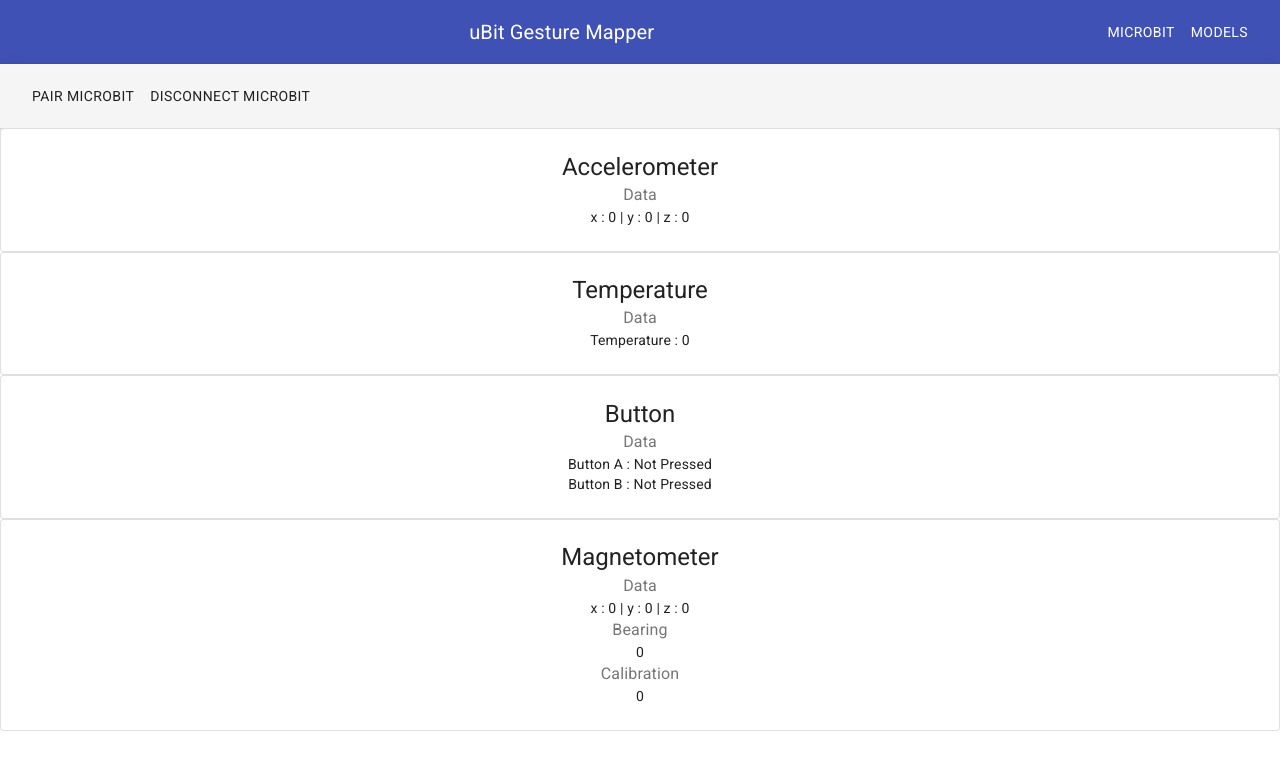
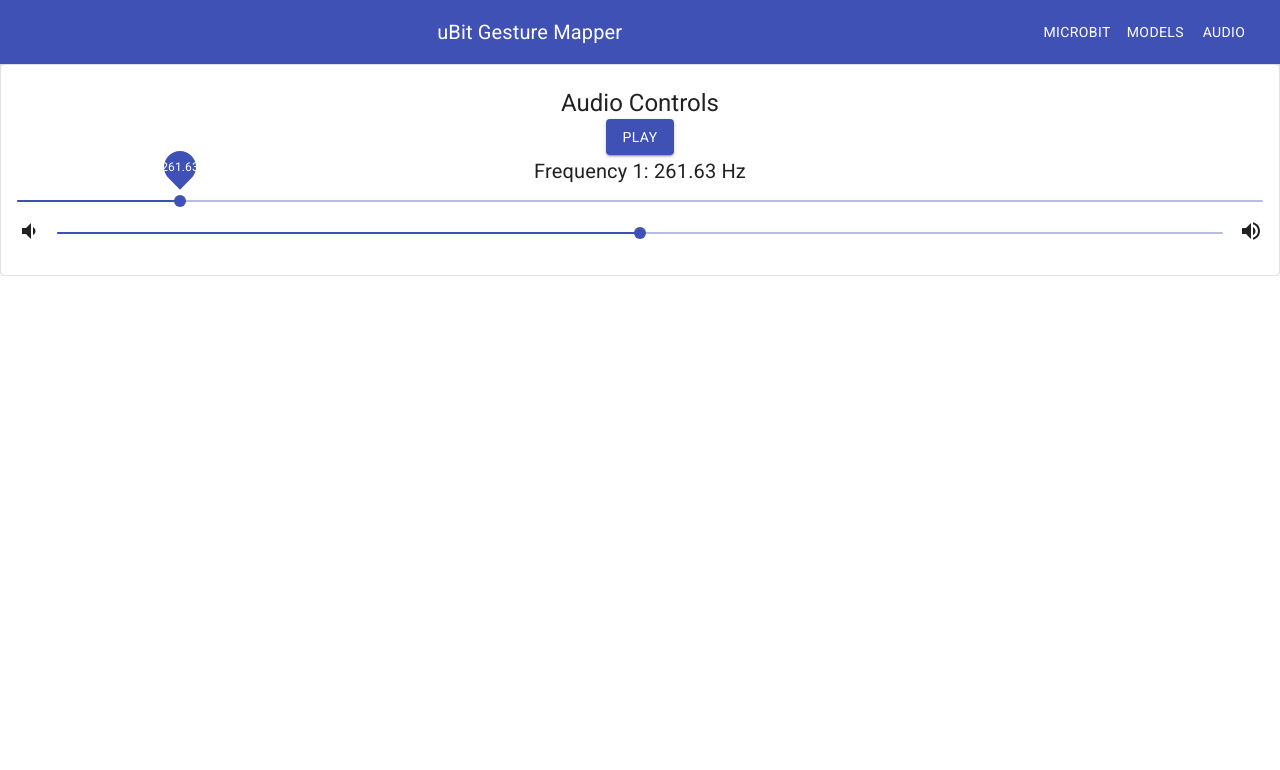
Before and after one commit to junshuong/ubit-gesture-mapper, a React (Create React App) app in the folder client/: page /audio in a window 1280 px wide. Shown: the top 770 px of the page. Built offline with nearby package versions, Linux system fonts and the light colour scheme.

Commit message:
Initial version of an Audio component

```diff
--- a/client/src/App.tsx
+++ b/client/src/App.tsx
@@ -8,6 +8,7 @@ import { Recorder } from './features/recorder/Recorder';
 import { Models } from './features/models/Models';
 import { connectMicrobitDevice, disconnectMicrobit } from './uBit/uBit';
 import { Model } from './features/models/Model';
+import { Audio } from './features/audio/Audio'
 
 const useStyles = makeStyles((theme) => ({
   root: {
@@ -37,6 +38,10 @@ function App() {
             <Models />
           </Route>
           <Route exact path="/model/:id" component={Model}/>
+          {/* Temporary link fro development purposes */}
+          <Route exact path="/audio">
+            <Audio />
+          </Route>
           <Route path="/">
             <DataHeader />
             <MicrobitData />
@@ -65,6 +70,12 @@ function RecordHeader() {
             Models
           </Button>
         </Link>
+        {/* Temporary link fro development purposes */}
+        <Link to="/audio" className={classes.link}>
+          <Button color="inherit">
+            Audio
+          </Button>
+        </Link>
       </Toolbar>
     </AppBar>
   )
--- /dev/null
+++ b/client/src/audio/effectNodes.ts
@@ -0,0 +1,80 @@
+export function createTelephonizer(audioContext: any) {
+  // I double up the filters to get a 4th-order filter = faster fall-off
+  var lpf1 = audioContext.createBiquadFilter();
+  lpf1.type = 'lowpass';
+  lpf1.frequency.value = 2000.0;
+  var lpf2 = audioContext.createBiquadFilter();
+  lpf2.type = 'lowpass';
+  lpf2.frequency.value = 2000.0;
+  var hpf1 = audioContext.createBiquadFilter();
+  hpf1.type = 'highpass';
+  hpf1.frequency.value = 500.0;
+  var hpf2 = audioContext.createBiquadFilter();
+  hpf2.type = 'highpass';
+  hpf2.frequency.value = 500.0;
+  lpf1.connect(lpf2);
+  lpf2.connect(hpf1);
+  hpf1.connect(hpf2);
+  return lpf1;
+}
+
+export function createFilterLFO(audioContext: any, speed: any = 3, filterQ: any = 3.0, depth: any = 1) {
+  var osc = audioContext.createOscillator();
+  var gain = audioContext.createGain();
+  var filter = audioContext.createBiquadFilter();
+
+  filter.type = 'lowpass';
+  filter.Q.value = filterQ;
+
+  osc.type = 'sine';
+  osc.frequency.value = speed;
+  osc.connect(gain);
+
+  filter.frequency.value = 2500; // center frequency - this is kinda arbitrary.
+  gain.gain.value = 2500 * depth;
+  // this should make the -1 - +1 range of the osc translate to 0 - 5000Hz, if
+  // depth == 1.
+
+  gain.connect(filter.frequency);
+
+  osc.start(0);
+  return filter;
+}
+
+export function createVibrato(audioContext: any, delay: any, depth: any, speed: any) {
+  var delayNode = audioContext.createDelay();
+  delayNode.delayTime.value = delay;
+
+  var inputNode = audioContext.createGain();
+
+  var osc = audioContext.createOscillator();
+  var gain = audioContext.createGain();
+
+  gain.gain.value = depth; // depth of change to the delay:
+
+  osc.type = 'sine';
+  osc.frequency.value = speed;
+
+  osc.connect(gain);
+  gain.connect(delayNode.delayTime);
+  inputNode.connect(delayNode);
+  osc.start(0);
+
+  return inputNode;
+}
+
+export function createDelay(aCtx: any, delayTime: any = 1.2) {
+  // @ts-ignore
+  var delayNode = aCtx.createDelay();
+
+  delayNode.delayTime.value = delayTime;
+
+  // @ts-ignore
+  var gainNode = aCtx.createGain();
+  gainNode.gain.value = 0.75;
+
+  gainNode.connect(delayNode);
+  delayNode.connect(gainNode);
+
+  return delayNode;
+}
--- /dev/null
+++ b/client/src/features/audio/Audio.tsx
@@ -0,0 +1,162 @@
+import { Button, Card, CardContent, Typography, Slider, Grid } from '@material-ui/core';
+import { VolumeUp, VolumeDown } from '@material-ui/icons';
+import React, {useState, useEffect, useRef} from 'react';
+
+import { createDelay } from '../../audio/effectNodes';
+
+export function Audio(props: any) {
+
+  return (
+    <div>
+      <AudioStatus />
+    </div>
+  );
+}
+
+function AudioStatus() {
+  const [isPlaying, setIsPlaying] = useState(false)
+  const [freq1, setFreq1] = useState(261.63)
+  // const [freq2, setFreq2] = useState(329.63)
+  // const [freq3, setFreq3] = useState(196.0)
+  const [mainVolume, setMainVolume] = useState(0.2)
+
+  const audioContextRef = useRef();
+  const osc1Ref = useRef();
+  // const osc2Ref = useRef();
+  // const osc3Ref = useRef();
+  const mainGainRef = useRef();
+
+  // Effects
+  // const effectDelay = useRef();
+  // const effectVibrato = useRef();
+
+  useEffect(() => {
+    const AudioContext = window.AudioContext;
+    var aCtx = new AudioContext();
+
+    const mainGainNode = aCtx.createGain();
+    // @ts-ignore
+    mainGainRef.current = mainGainNode;
+    mainGainNode.gain.value = mainVolume;
+    mainGainNode.connect(aCtx.destination);
+
+    // const delayNode = createDelay(aCtx, 1.2)
+    const delayNode = createDelay(aCtx)
+    // effectDelay.current = delayNode;
+    // // @ts-ignore
+    // effectDelay.current.connect(mainGainNode)
+
+    // const vibratoNode = createVibrato(aCtx, 3.5, 0.03, 0.002)
+
+    delayNode.connect(mainGainNode)
+    // const filterNode = createFilterLFO(aCtx)
+    // effectVibrato.current = filterNode;
+    // // @ts-ignore
+    // effectVibrato.current.connect(delayNode)
+
+    const osc1 = aCtx.createOscillator();
+    // const osc2 = aCtx.createOscillator();
+    // const osc3 = aCtx.createOscillator();
+    // @ts-ignore
+    osc1Ref.current = osc1;
+    // @ts-ignore
+    // osc2Ref.current = osc3;
+    // @ts-ignore
+    // osc3Ref.current = osc2;
+
+    osc1.frequency.value = freq1;
+    // osc2.frequency.value = freq2;
+    // osc3.frequency.value = freq3;
+    osc1.type = 'sawtooth';
+    // osc2.type = 'sawtooth';
+    // osc3.type = 'sawtooth';
+    osc1.connect(delayNode);
+    // osc2.connect(delayNode);
+    // osc3.connect(delayNode);
+    osc1.start();
+    // osc2.start();
+    // osc3.start();
+
+    // @ts-ignore
+    audioContextRef.current = aCtx;
+    aCtx.suspend();
+
+    return function cleanup(){
+      osc1.disconnect(delayNode)
+      // osc2.disconnect(delayNode)
+      // osc3.disconnect(delayNode)
+      console.log('stop')
+    }
+  // eslint-disable-next-line
+  }, []);
+
+  const playPause = () => {
+    if (isPlaying) {
+      // @ts-ignore
+      audioContextRef.current.suspend();
+    } else {
+      // @ts-ignore
+      audioContextRef.current.resume();
+    }
+    setIsPlaying((play) => !play);
+  };
+
+  const freq1Change = (_event: any, newValue: any) => {
+    setFreq1(newValue);
+    // @ts-ignore
+    osc1Ref.current.frequency.value = newValue;
+  };
+  // const freq2Change = (_event: any, newValue: any) => {
+  //   setFreq2(newValue);
+  //   // @ts-ignore
+  //   osc2Ref.current.frequency.value = newValue;
+  // };
+  // const freq3Change = (_event: any, newValue: any) => {
+  //   setFreq3(newValue);
+  //   // @ts-ignore
+  //   osc3Ref.current.frequency.value = newValue;
+  // };
+  const volumeChange = (_event: any, newValue: any) => {
+    setMainVolume(newValue);
+    // @ts-ignore
+    mainGainRef.current.gain.value = newValue;
+  };
+
+  return (
+    <Card variant="outlined">
+      <CardContent>
+        <Typography color="textSecondary" gutterBottom>
+        </Typography>
+        <Typography variant="h5" component="h2">
+          Audio Controls
+        </Typography>
+        <Button variant="contained" color="primary" onClick={playPause}>
+          {isPlaying ? "Pause" : "Play"}
+        </Button>
+        <Typography variant="h6" component="p">
+            Frequency 1: {String(freq1)} Hz
+        </Typography>
+        <Slider value={freq1} onChange={freq1Change} min={0} max={2000} step={10} valueLabelDisplay="on" />
+        {/* <Typography variant="h6" component="p">
+            Frequency 2: {String(freq2)} Hz
+        </Typography>
+        <Slider value={freq2} onChange={freq2Change} min={0} max={2000} step={10} valueLabelDisplay="on" />
+        <Typography variant="h6" component="p">
+            Frequency 3: {String(freq3)} Hz
+        </Typography>
+        <Slider value={freq3} onChange={freq3Change} min={0} max={2000} step={10} valueLabelDisplay="on" /> */}
+        <Grid container spacing={2}>
+          <Grid item>
+            <VolumeDown />
+          </Grid>
+          <Grid item xs>
+            <Slider value={mainVolume} onChange={volumeChange} min={0} max={0.4} step={0.025} />
+          </Grid>
+          <Grid item>
+            <VolumeUp />
+          </Grid>
+        </Grid>
+      </CardContent>
+    </Card>
+  )
+}
```
Also changed, not shown: 1 other file (tests, documents, lock files or other folders).
